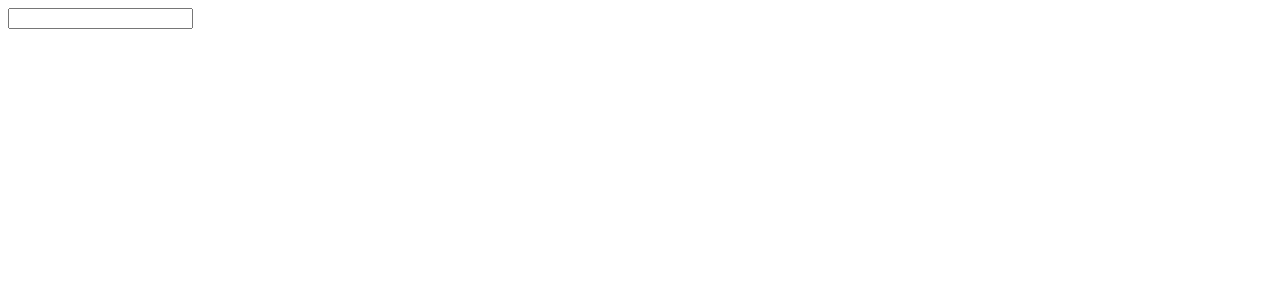
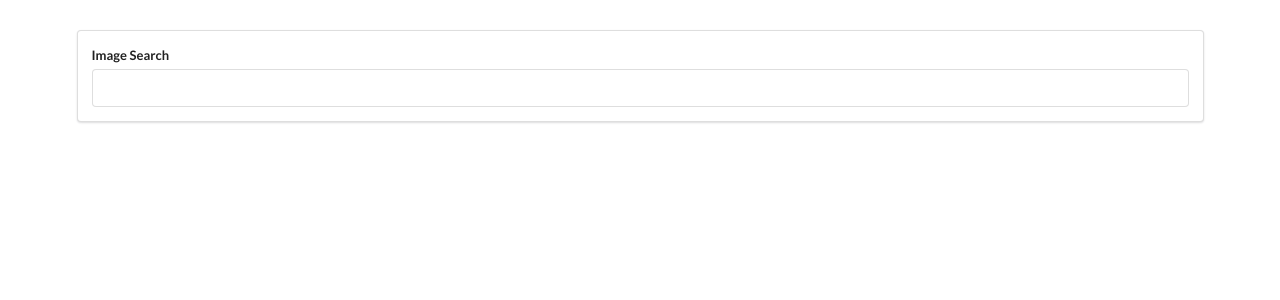
Before and after one commit to atesfay/pics, a React (Create React App) app: page / in a window 1280 px wide. Shown: the top 300 px of the page. Built offline with nearby package versions, Linux system fonts and the light colour scheme.

Commit message:
Add CSS to App and SearchBar components

```diff
--- a/public/index.html
+++ b/public/index.html
@@ -3,6 +3,7 @@
   <head>
     <meta charset="utf-8" />
     <link rel="icon" href="%PUBLIC_URL%/favicon.ico" />
+    <link rel="stylesheet" href="https://cdnjs.cloudflare.com/ajax/libs/semantic-ui/2.4.1/semantic.min.css"/>
     <meta name="viewport" content="width=device-width, initial-scale=1" />
     <meta name="theme-color" content="#000000" />
     <meta
--- a/src/components/App.js
+++ b/src/components/App.js
@@ -2,9 +2,10 @@
 import SearchBar from './SearchBar';
 
 const App = () =>{
-    return <div>
-            <SearchBar></SearchBar>
-    </div>
+    return (
+        <div className="ui container" style={{marginTop: '30px'}} >
+            <SearchBar />
+        </div>
+    );
 };
-
 export default App;
--- a/src/components/SearchBar.js
+++ b/src/components/SearchBar.js
@@ -3,9 +3,12 @@
 class SearchBar extends React.Component {
     render() {
         return (
-            <div>
-                <form>
-                    <input type="text"/>
+            <div className="ui segment">
+                <form className="ui form">
+                    <div className="field">
+                        <label>Image Search</label>
+                        <input type="text"/>
+                    </div>
                 </form>
 
             </div>
```
